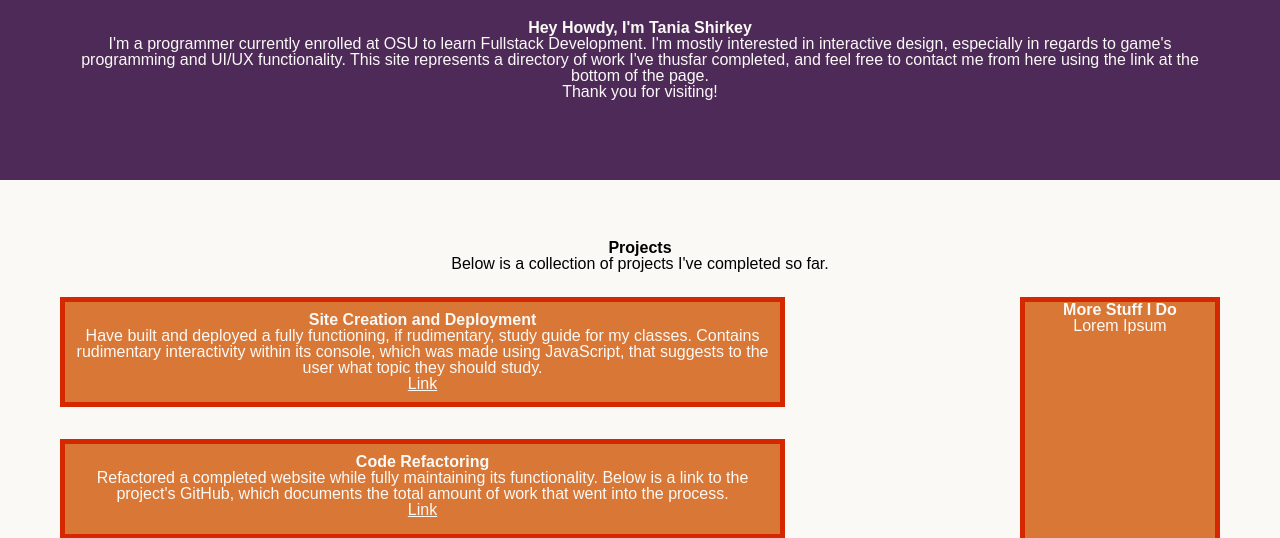
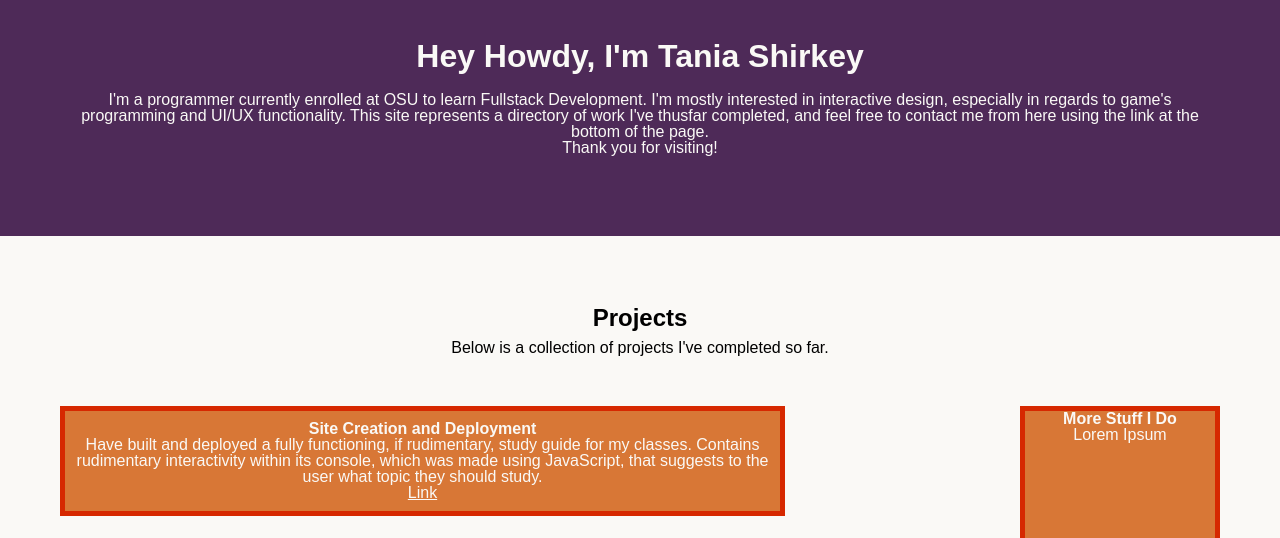
Before and after one commit to Shrcker/tania-portfolio, a plain HTML site: page index.html in a window 1280 px wide. Shown: the part 262-800 px from the top of the page. Drawn offline with Linux system fonts and the light colour scheme.

Commit message:
Final final changes before deployment.

```diff
--- a/assets/style.css
+++ b/assets/style.css
@@ -11,6 +11,16 @@
 
 a {
     color: var(--white);
+}
+
+h1 {
+    font-size: 2em;
+    padding: 20px;
+}
+
+h2 {
+    font-size: 1.5em;
+    padding: 10px;
 }
 
 /* Makes image round and cute. */
@@ -37,7 +47,7 @@ main {
 
 main h2 + p {
     justify-content: center;
-    padding-bottom: 25px;
+    padding-bottom: 50px;
 }
 
 header {
```
Also changed, not shown: assets/images/tania-portfolio-image.png.
